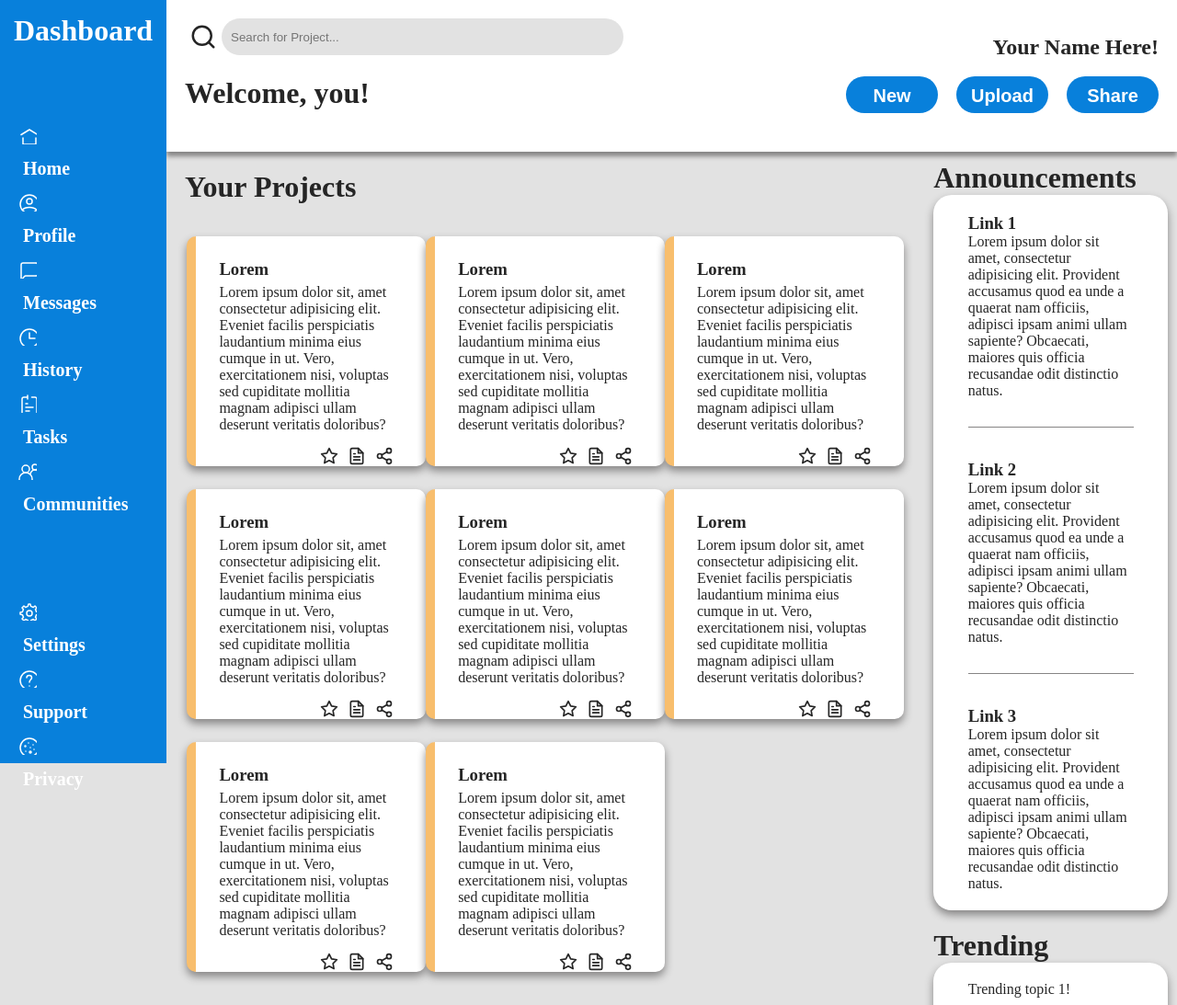
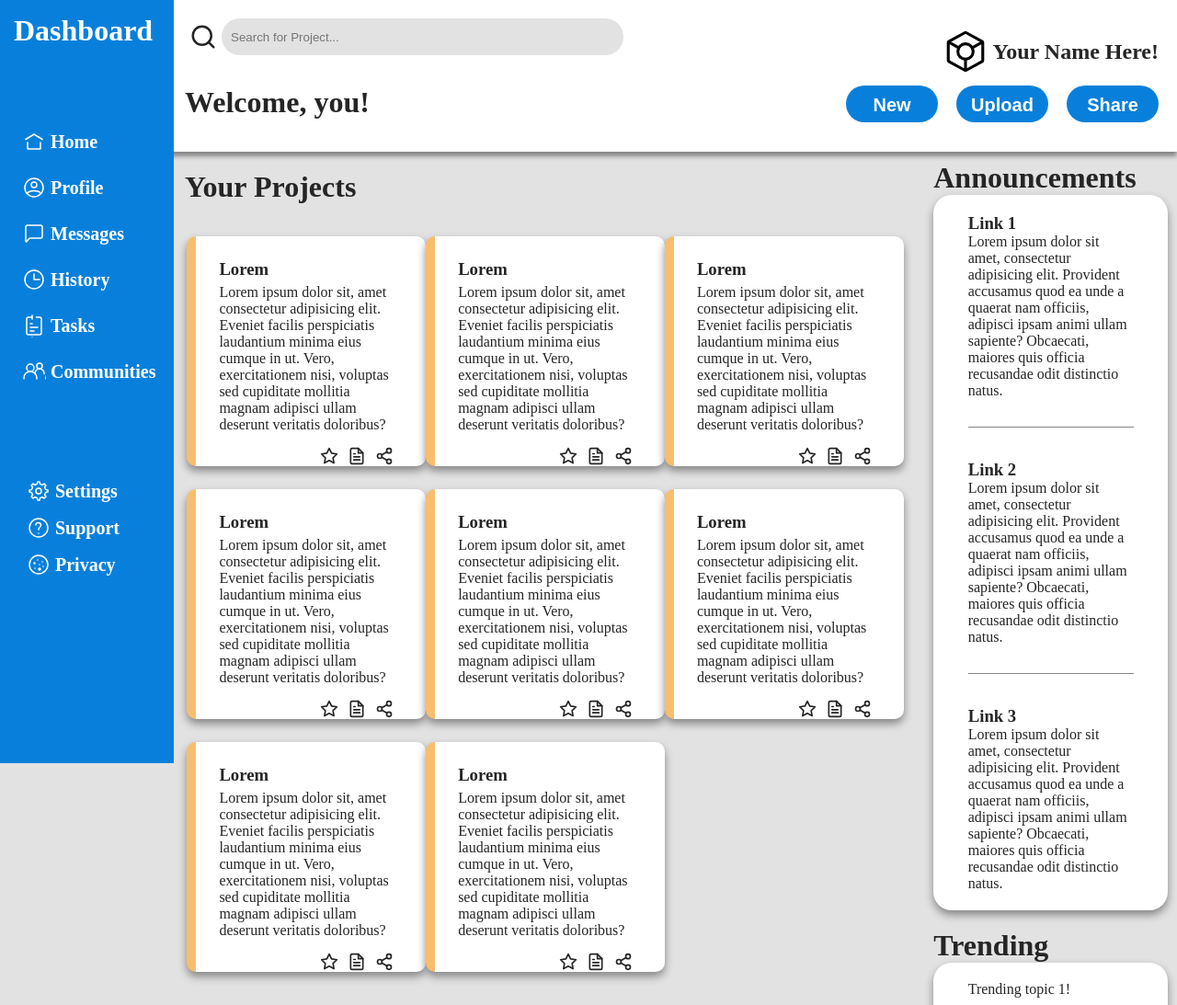
Before and after one commit to whisperswild/top-admindashboard, a plain HTML site: page index.html in a window 1280 px wide. Shown: the top 1093 px of the page at 92% size. Drawn offline with Linux system fonts and the light colour scheme.

Commit message:
Correct alignment of the sidebar icons

```diff
--- a/index.html
+++ b/index.html
@@ -17,7 +17,7 @@
                 <input type="text" size="50" placeholder="Search for Project...">
             </div>
             <div class="header-profile">
-                <div class="svg-profile"></div>
+                <div class="svg-profile-pic"></div>
                 <h2>Your Name Here!</h2>
             </div>
             <div class="header-welcome">
@@ -35,30 +35,44 @@
                 <h1>Dashboard</h1>
             </div>
             <div class="sidebar-links">
-                <ul>
+                <div class="sidebar-text">
                     <div class="svg-home"></div>
-                    <li>Home</li>
+                    Home
+                </div>
+                <div class="sidebar-text">
                     <div class="svg-profile"></div>
-                    <li>Profile</li>
+                    Profile
+                </div>
+                <div class="sidebar-text">
                     <div class="svg-messages"></div>
-                    <li>Messages</li>
+                    Messages
+                </div>
+                <div class="sidebar-text">
                     <div class="svg-history"></div>
-                    <li>History</li>
+                    History
+                </div>
+                <div class="sidebar-text">
                     <div class="svg-tasks"></div>
-                    <li>Tasks</li>
+                    Tasks
+                </div>
+                <div class="sidebar-text">
                     <div class="svg-groups"></div>
-                    <li>Communities</li>
-                </ul>
+                    Communities
+                </div>
             </div>
             <div class="sidebar-footer">
-                <ul>
-                    <div class="svg-settings"></div>
-                    <li>Settings</li>
-                    <div class="svg-support"></div>
-                    <li>Support</li>
-                    <div class="svg-cookies"></div>
-                    <li>Privacy</li>
-                </ul>
+                    <div class="sidebar-text">
+                        <div class="svg-settings"></div>
+                    Settings
+                </div>
+                    <div class="sidebar-text">
+                        <div class="svg-support"></div>
+                    Support
+                </div>
+                    <div class="sidebar-text">
+                        <div class="svg-cookies"></div>
+                    Privacy
+                </div>
             </div>
 
         </div>
--- a/style.css
+++ b/style.css
@@ -39,12 +39,6 @@ button {
     border-color: darkgray;
     background-color: var(--darkblue);
     border: 0;
-}
-
-li {
-    list-style: none;
-    padding: 10px;
-
 }
 
 .container {
@@ -105,7 +99,7 @@ li {
     align-items: center;
 }
 
-.svg-profile {
+.svg-profile-pic {
     margin: 5px;
     display: block;
     width: 50px;
@@ -158,23 +152,33 @@ button h2 {
 .sidebar-header {
     font-size: 1rem;
     font-weight: bolder;
+}
 
+.sidebar-links {
+    display: flex;
+    flex-direction: column;
+
+    gap: 5px;
 
 }
 
-.sidebar-links > ul {
+.sidebar-text {
+    margin: 5px;
     font-weight: bold;
     font-size: 20px;
 
     display: flex;
-    flex-direction: column;
-
-
+    flex-direction: row;
+    align-content: center;
+    justify-content: flex-start;
+    align-items: center;
 }
 
 .sidebar-footer {
+    margin: 5px;
     font-weight: bold;
     font-size: 20px;
+
 }
 
 .content {
@@ -184,64 +188,64 @@ button h2 {
 
 .svg-home {
     margin: 5px;
-    width: 20px;
-    height: 20px;
+    width: 25px;
+    height: 25px;
     background: url(img/home.svg);
 }
 
 .svg-profile {
     margin: 5px;
-    width: 20px;
-    height: 20px;
+    width: 25px;
+    height: 25px;
     background: url(img/profile.svg);
 }
 
 .svg-messages {
     margin: 5px;
-    width: 20px;
-    height: 20px;
+    width: 25px;
+    height: 25px;
     background: url(img/message.svg);
 }
 
 .svg-history {
     margin: 5px;
-    width: 20px;
-    height: 20px;
+    width: 25px;
+    height: 25px;
     background: url(img/history.svg);
 }
 
 .svg-tasks {
     margin: 5px;
-    width: 20px;
-    height: 20px;
+    width: 25px;
+    height: 25px;
     background: url(img/tasks.svg);
 }
 
 .svg-groups {
     margin: 5px;
-    width: 20px;
-    height: 20px;
+    width: 25px;
+    height: 25px;
     background: url(img/group.svg);
 }
 
 .svg-settings {
     margin: 5px;
-    width: 20px;
-    height: 20px;
+    width: 25px;
+    height: 25px;
     background: url(img/settings.svg);
 }
 
 .svg-support {
     margin: 5px;
-    width: 20px;
-    height: 20px;
+    width: 25px;
+    height: 25px;
     background: url(img/support.svg);
 }
 
 .svg-cookies {
     margin: 5px;
-    width: 20px;
-    height: 20px;
+    width: 25px;
+    height: 25px;
     background: url(img/cookie.svg);
 }
 
```
